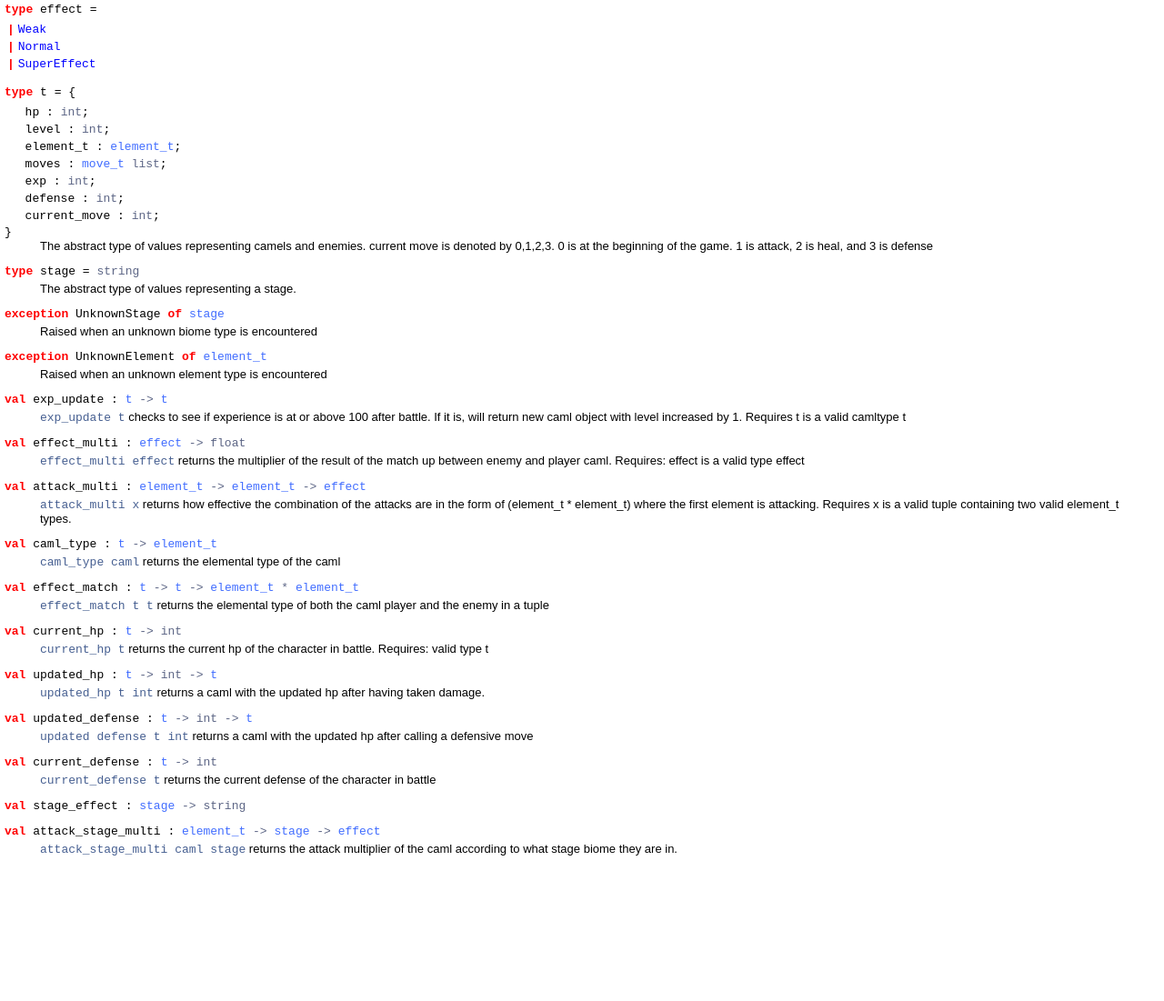
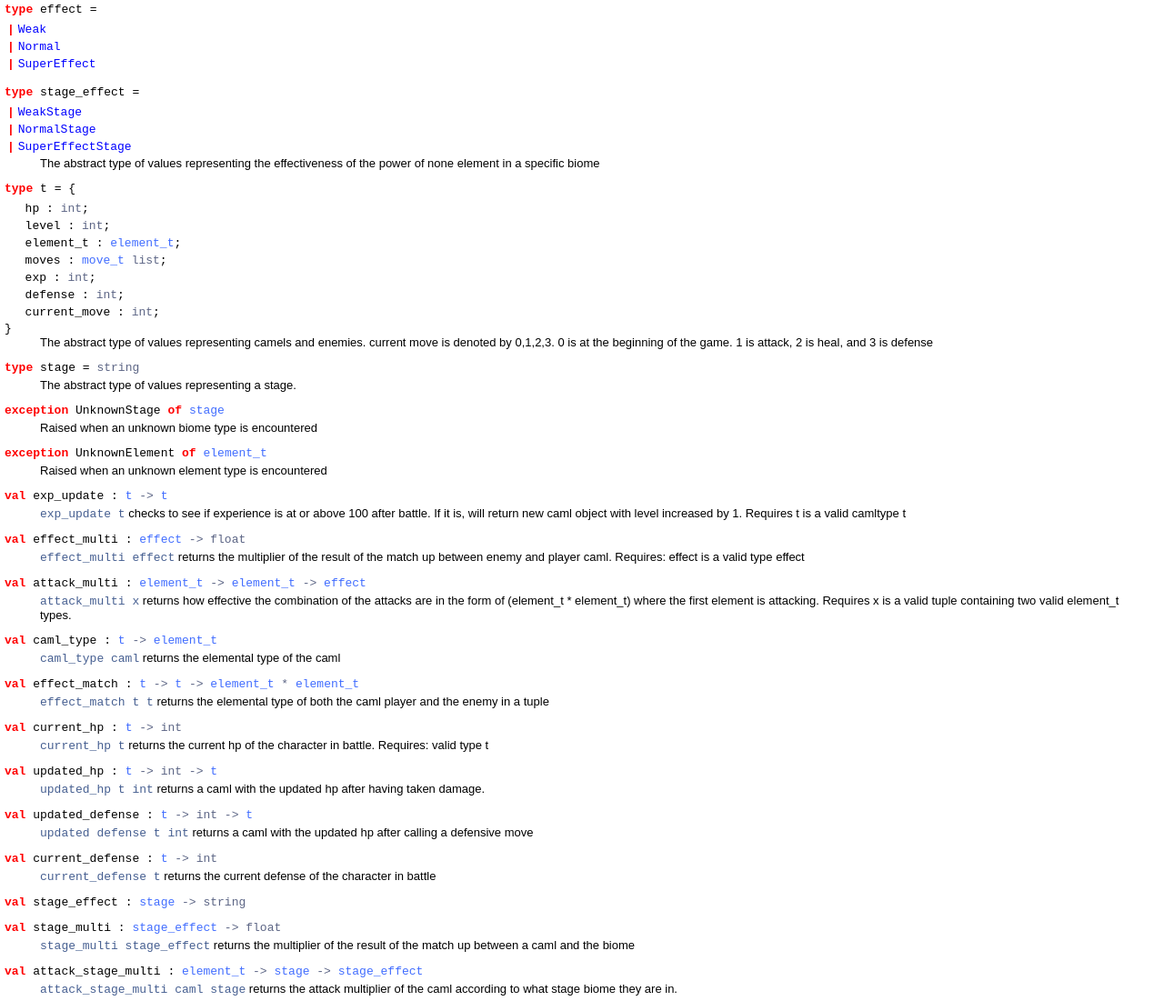
Before and after one commit to aluo1107/CamlBattle-3110, a plain HTML site: page _doc.private/Camltypes.html in a window 1280 px wide. Shown: the part 568-1669 px from the top of the page at 91% size. Before the commit the page ends 1515 px from the top, so only its background shows below. Drawn offline with Linux system fonts and the light colour scheme.

Commit message:
updated make docs and descriptions of specs

```diff
--- a/_doc.private/Camltypes.html
+++ b/_doc.private/Camltypes.html
@@ -162,6 +162,37 @@
 
 
 
+<pre><code><span id="TYPEstage_effect"><span class="keyword">type</span> <code class="type"></code>stage_effect</span> = </code></pre><table class="typetable">
+<tr>
+<td align="left" valign="top" >
+<code><span class="keyword">|</span></code></td>
+<td align="left" valign="top" >
+<code><span id="TYPEELTstage_effect.WeakStage"><span class="constructor">WeakStage</span></span></code></td>
+
+</tr>
+<tr>
+<td align="left" valign="top" >
+<code><span class="keyword">|</span></code></td>
+<td align="left" valign="top" >
+<code><span id="TYPEELTstage_effect.NormalStage"><span class="constructor">NormalStage</span></span></code></td>
+
+</tr>
+<tr>
+<td align="left" valign="top" >
+<code><span class="keyword">|</span></code></td>
+<td align="left" valign="top" >
+<code><span id="TYPEELTstage_effect.SuperEffectStage"><span class="constructor">SuperEffectStage</span></span></code></td>
+
+</tr></table>
+
+<div class="info ">
+<div class="info-desc">
+<p>The abstract type of values representing the effectiveness of the
+    power of none element in a specific biome</p>
+</div>
+</div>
+
+
 <pre><code><span id="TYPEt"><span class="keyword">type</span> <code class="type"></code>t</span> = {</code></pre><table class="typetable">
 <tr>
 <td align="left" valign="top" >
@@ -312,7 +343,14 @@
 </div>
 
 <pre><span id="VALstage_effect"><span class="keyword">val</span> stage_effect</span> : <code class="type"><a href="Camltypes.html#TYPEstage">stage</a> -> string</code></pre>
-<pre><span id="VALattack_stage_multi"><span class="keyword">val</span> attack_stage_multi</span> : <code class="type"><a href="Camltypes.html#TYPEelement_t">element_t</a> -> <a href="Camltypes.html#TYPEstage">stage</a> -> <a href="Camltypes.html#TYPEeffect">effect</a></code></pre><div class="info ">
+<pre><span id="VALstage_multi"><span class="keyword">val</span> stage_multi</span> : <code class="type"><a href="Camltypes.html#TYPEstage_effect">stage_effect</a> -> float</code></pre><div class="info ">
+<div class="info-desc">
+<p><code class="code">stage_multi stage_effect</code> returns the multiplier of the result of
+    the match up between a caml and the biome</p>
+</div>
+</div>
+
+<pre><span id="VALattack_stage_multi"><span class="keyword">val</span> attack_stage_multi</span> : <code class="type"><a href="Camltypes.html#TYPEelement_t">element_t</a> -> <a href="Camltypes.html#TYPEstage">stage</a> -> <a href="Camltypes.html#TYPEstage_effect">stage_effect</a></code></pre><div class="info ">
 <div class="info-desc">
 <p><code class="code">attack_stage_multi caml stage</code> returns the attack multiplier of the
     caml according to what stage biome they are in.</p>
```
Also changed, not shown: _doc.private/Attack.html (+8 -0 lines), _doc.private/index_types.html (+7 -0 lines), _doc.private/index_values.html (+14 -0 lines), _doc.public/Camltypes.html (+39 -1 lines), _doc.public/index_types.html (+7 -0 lines), _doc.public/index_values.html (+7 -0 lines), _doc.public/type_Camltypes.html (+3 -1 lines), 2 other files.
